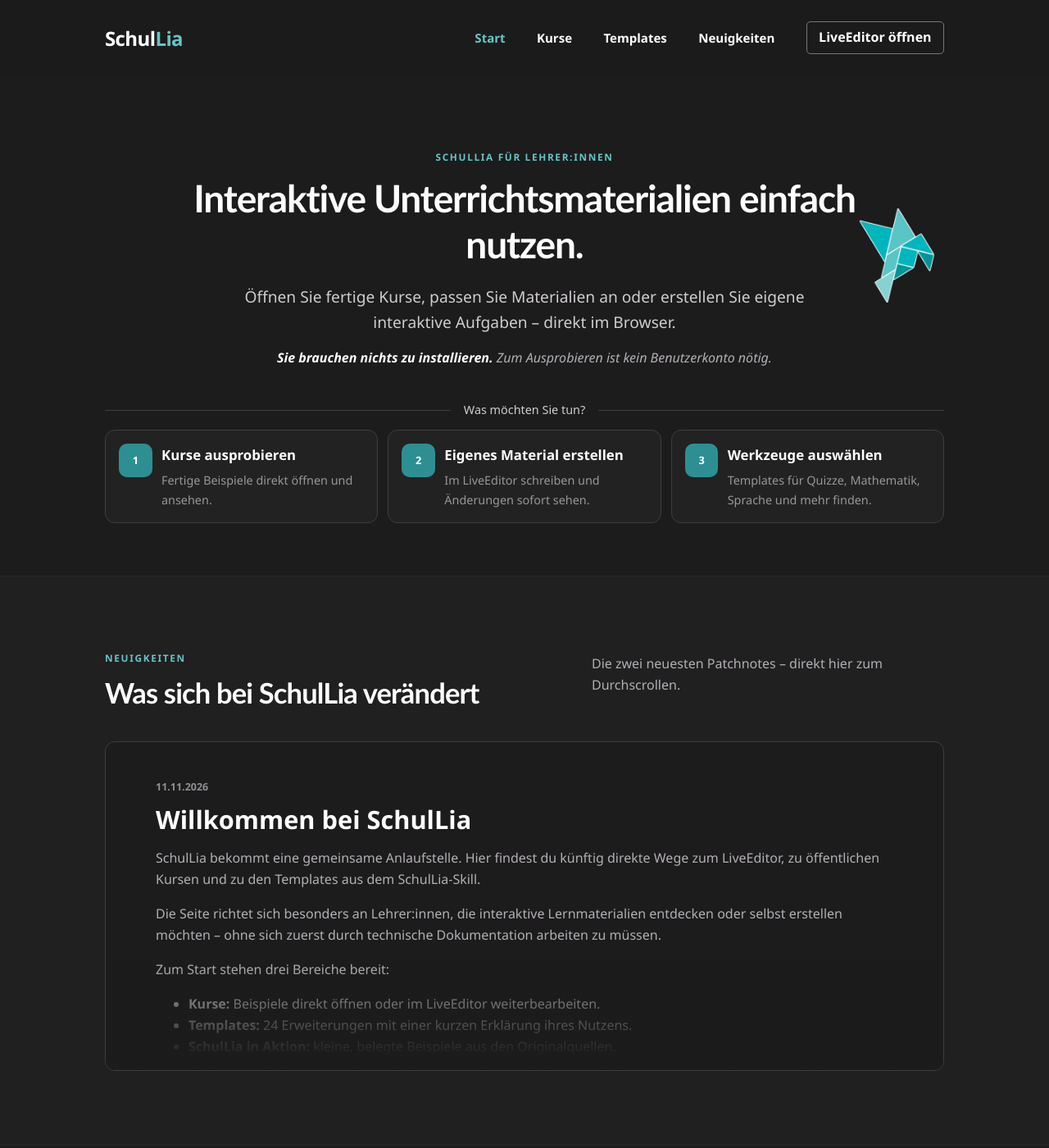
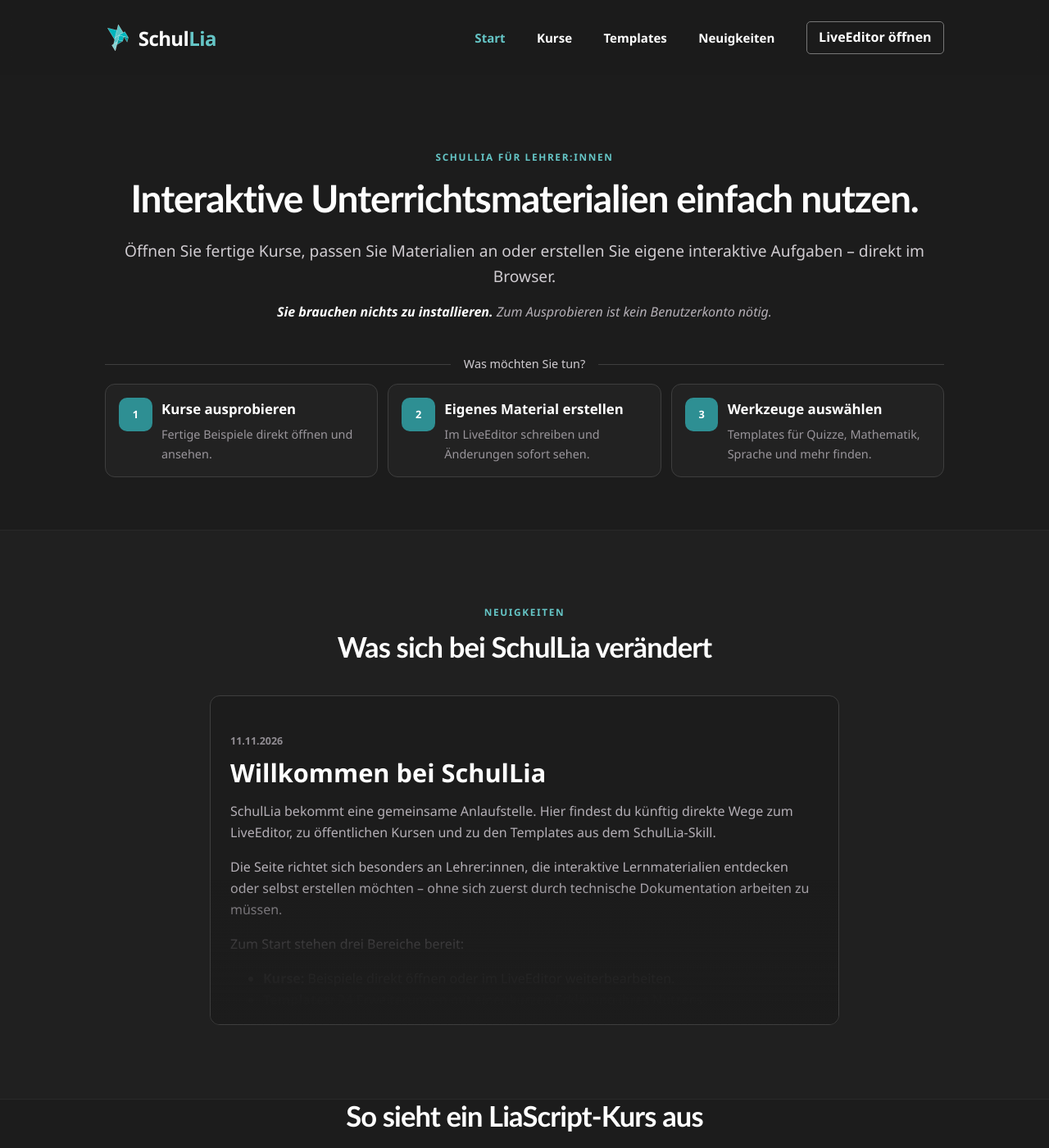
Before and after one commit to SchulLia/SchulLia.github.io, a Jekyll site: the page built from index.html, in a window 1280 px wide and 1400 px high. Shown: the whole window at 82% size. Built offline with Jekyll 4.4.1, drawn with Linux system fonts in a browser that asks for light colours; some of the changed text lies outside the part shown.

Commit message:
Refine branding and patchnote layout

```diff
--- a/_includes/footer.html
+++ b/_includes/footer.html
@@ -2,6 +2,14 @@
   <div class="shell site-footer__grid">
     <div>
       <a class="brand brand--footer" href="/">
+        <img
+          class="brand__logo"
+          src="/pics/lrLia.png"
+          width="32"
+          height="32"
+          alt=""
+          aria-hidden="true"
+        />
         <span>Schul<span>Lia</span></span>
       </a>
       <p>
--- a/_includes/header.html
+++ b/_includes/header.html
@@ -1,6 +1,14 @@
 <header class="site-header">
   <div class="shell site-header__inner">
     <a class="brand" href="/" aria-label="SchulLia – Startseite">
+      <img
+        class="brand__logo"
+        src="/pics/lrLia.png"
+        width="32"
+        height="32"
+        alt=""
+        aria-hidden="true"
+      />
       <span>Schul<span>Lia</span></span>
     </a>
     <button
--- a/_layouts/default.html
+++ b/_layouts/default.html
@@ -17,7 +17,7 @@
     <meta property='og:description' content='{{ page.description | default: site.description | escape }}'>
     <meta property='og:url' content='{{ page.url | absolute_url }}'>
     <meta property='og:image' content='{{ site.url }}/assets/img/social-card.svg'>
-    <link rel='icon' href='/assets/img/logo-mark.svg' type='image/svg+xml'>
+    <link rel='icon' href='/pics/lrLia.png' type='image/png'>
     <link rel='stylesheet' href='/assets/css/main.css'>
     <link rel='stylesheet' href='/assets/css/liascript-theme.css'>
     <script src='/assets/js/main.js' defer></script>
--- a/assets/css/liascript-theme.css
+++ b/assets/css/liascript-theme.css
@@ -92,10 +92,18 @@ h3 {
 }
 
 .brand {
+  gap: 0.55rem;
   color: #fff;
   font-size: 1.5rem;
   font-weight: 600;
   letter-spacing: -0.025em;
+}
+
+.brand__logo {
+  width: 2rem;
+  height: 2rem;
+  flex: 0 0 auto;
+  object-fit: contain;
 }
 
 .brand > span > span {
@@ -185,21 +193,12 @@ h3 {
   text-align: center;
 }
 
-.hero__logo {
-  position: absolute;
-  z-index: 1;
-  top: 4.5rem;
-  right: 0;
-  width: clamp(7rem, 9vw, 9.25rem);
-  height: auto;
-}
-
 .hero .eyebrow {
   color: var(--teal-light);
 }
 
 .hero h1 {
-  max-width: 820px;
+  max-width: none;
   margin: 0 auto 1.25rem;
   color: #fff;
   font-size: clamp(2.75rem, 3.6vw, 3.15rem);
@@ -207,13 +206,14 @@ h3 {
 }
 
 .hero__lede {
-  max-width: 760px;
+  max-width: none;
   margin: 0 auto 0.9rem;
   color: #d0ccd1;
   font-size: clamp(1.05rem, 1.7vw, 1.2rem);
 }
 
 .hero__note {
+  max-width: none;
   margin: 0 auto 2.7rem;
   color: var(--muted);
   font-style: italic;
@@ -341,6 +341,8 @@ h3 {
 
 .patchnotes-window {
   position: relative;
+  width: 75%;
+  margin-inline: auto;
   overflow: hidden;
   border: 1px solid var(--line);
   border-radius: var(--radius);
@@ -352,11 +354,12 @@ h3 {
   right: 0;
   bottom: 0;
   left: 0;
-  height: 8rem;
+  height: 11rem;
   background: linear-gradient(
     to bottom,
     rgba(28, 28, 28, 0),
-    rgba(28, 28, 28, 0.96) 84%,
+    rgba(28, 28, 28, 0.74) 48%,
+    rgba(28, 28, 28, 0.98) 86%,
     var(--paper)
   );
   content: "";
@@ -367,6 +370,16 @@ h3 {
 
 .js .patchnotes-window.is-scrollable:not(.is-at-end)::after {
   opacity: 1;
+}
+
+.js .patchnotes-window.is-scrollable:not(.is-at-end) .patchnotes-scroll {
+  -webkit-mask-image: linear-gradient(
+    to bottom,
+    #000 0%,
+    #000 62%,
+    transparent 100%
+  );
+  mask-image: linear-gradient(to bottom, #000 0%, #000 62%, transparent 100%);
 }
 
 .patchnotes-scroll {
@@ -385,6 +398,7 @@ h3 {
   width: min(100% - 3rem, 900px);
   margin-inline: auto;
   padding: 2.5rem 0;
+  text-align: left;
 }
 
 .patchnote {
@@ -624,17 +638,13 @@ h3 {
     width: calc(100% - 2rem);
   }
 
+  .patchnotes-window {
+    width: 100%;
+  }
+
   .start-grid {
     max-width: 680px;
     margin-inline: auto;
-  }
-}
-
-@media (max-width: 1200px) {
-  .hero__logo {
-    position: static;
-    width: 5.5rem;
-    margin: 0 auto 1.5rem;
   }
 }
 
--- a/index.html
+++ b/index.html
@@ -6,13 +6,6 @@ body_class: home
 
 <section class="hero">
   <div class="shell hero__content">
-    <img
-      class="hero__logo"
-      src="/pics/lrLia.png"
-      width="512"
-      height="512"
-      alt="SchulLia-Logo"
-    />
     <p class="eyebrow">SchulLia für Lehrer:innen</p>
     <h1>Interaktive Unterrichts&shy;materialien einfach nutzen.</h1>
     <p class="hero__lede">
@@ -51,12 +44,11 @@ body_class: home
 
 <section class="section section--soft patchnotes-section">
   <div class="shell">
-    <div class="section-heading">
+    <div class="section-heading section-heading--center">
       <div>
         <p class="eyebrow">Neuigkeiten</p>
         <h2>Was sich bei SchulLia verändert</h2>
       </div>
-      <p>Die zwei neuesten Patchnotes – direkt hier zum Durchscrollen.</p>
     </div>
 
     <div class="patchnotes-window" data-patchnotes-window>
@@ -114,52 +106,6 @@ body_class: home
         Originalansicht des öffentlichen Kurses „LiaScript Demo / Tutorial“.
       </figcaption>
     </figure>
-  </div>
-</section>
-
-<section class="section section--soft examples">
-  <div class="shell">
-    <div class="example-grid">
-      <article class="example-card">
-        <p class="template-label">lia-coordinate</p>
-        <h3>Die Aufgabe bleibt sichtbar</h3>
-        <p>
-          Im Vollbild kann eine Aufgabennotiz direkt unter dem Koordinatensystem
-          geöffnet und wieder eingeklappt werden.
-        </p>
-        <p class="micro-example">
-          <strong>Beispiel:</strong> „Zeichnen Sie die Funktion f(x)=2x+1.
-          Markieren Sie den Ordinatenabschnitt.“
-        </p>
-      </article>
-
-      <article class="example-card">
-        <p class="template-label">lia-globalquiz</p>
-        <h3>Hinweise einheitlich steuern</h3>
-        <p>
-          Für mehrere Quizze lassen sich gemeinsame Regeln festlegen. Einzelne
-          Aufgaben können weiterhin eigene Einstellungen erhalten.
-        </p>
-        <p class="micro-example">
-          <strong>Beispiel:</strong> Hinweis nach zwei Fehlversuchen, Lösung
-          nach drei.
-        </p>
-      </article>
-
-      <article class="example-card">
-        <p class="template-label">lia-annotation + lia-coordinate</p>
-        <h3>Auf Folien zeichnen</h3>
-        <p>
-          Beginnt der Stift in einer geöffneten Zeichenfläche, wird dort
-          geschrieben. Ein frei auf der Folie gezeichnetes Achsenkreuz kann nach
-          Bestätigung als Koordinatensystem platziert werden.
-        </p>
-        <p class="micro-example">
-          <strong>Hinweis:</strong> Die Erkennung des Achsenkreuzes ist
-          experimentell.
-        </p>
-      </article>
-    </div>
   </div>
 </section>
 
@@ -242,14 +188,3 @@ body_class: home
     </div>
   </div>
 </section>
-
-<section class="closing-cta">
-  <div class="shell closing-cta__inner">
-    <div>
-      <h2>Öffnen Sie zuerst einen fertigen Kurs.</h2>
-    </div>
-    <a class="button button--light" href="/kurse/"
-      >Kurse ansehen <span aria-hidden="true">→</span></a
-    >
-  </div>
-</section>
```
